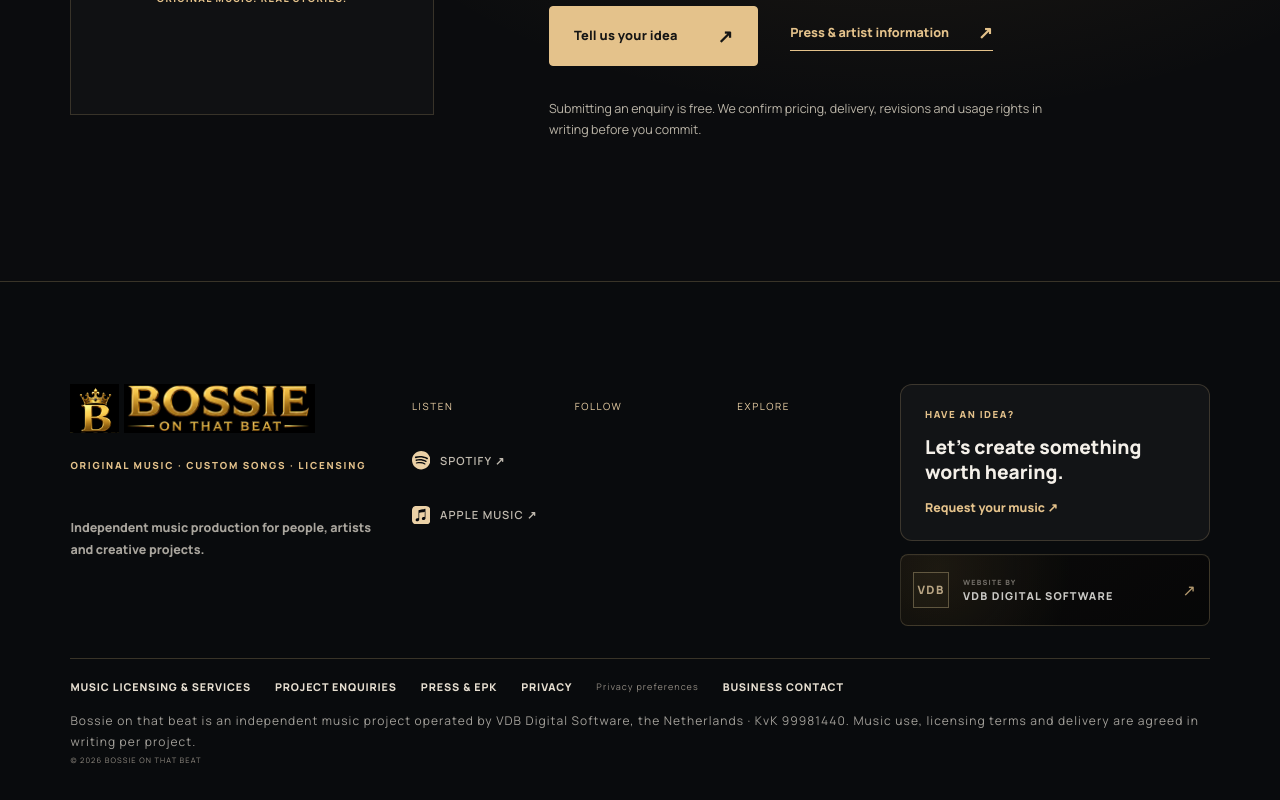
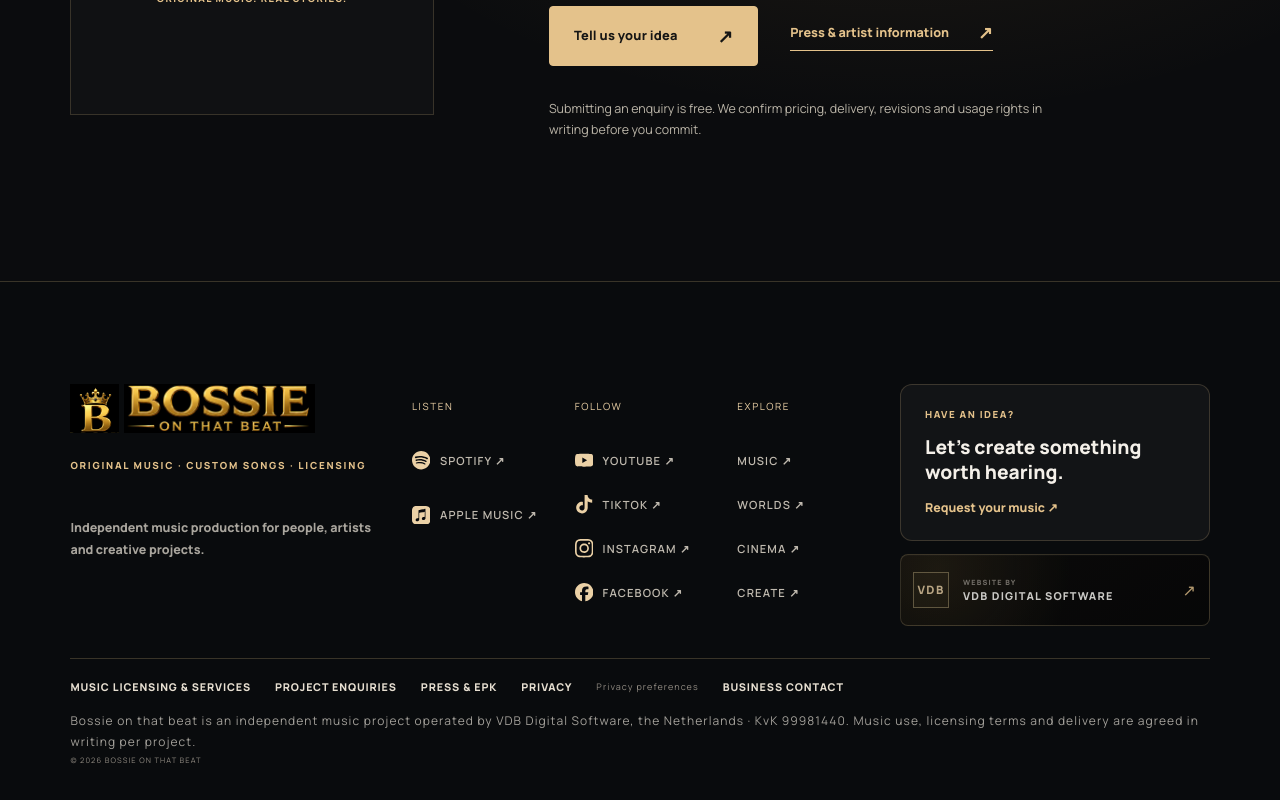
Before and after one commit to mvandenboslfgx/Bossie-on-that-beat, a Next.js app: page / in a window 1280 px wide. Shown: the part 5500-6300 px from the top of the page. Built offline with nearby package versions, Linux system fonts and the light colour scheme.

Commit message:
fix(footer): reveal Follow and Explore links on desktop

```diff
--- a/components/brand/SocialLinks.tsx
+++ b/components/brand/SocialLinks.tsx
@@ -86,12 +86,12 @@ export function FooterSocialGrid() {
         </details>
       )}
       {follow.length > 0 && (
-        <details className="footer-acc footer-acc-collapsible">
+        <details className="footer-acc footer-acc-collapsible" open>
           <summary className="footer-social-heading">Follow</summary>
           <SocialList items={follow} />
         </details>
       )}
-      <details className="footer-acc footer-acc-collapsible">
+      <details className="footer-acc footer-acc-collapsible" open>
         <summary className="footer-social-heading">Explore</summary>
         <ul className="social-links">
           {explore.map(({ href, label }) => (
```
